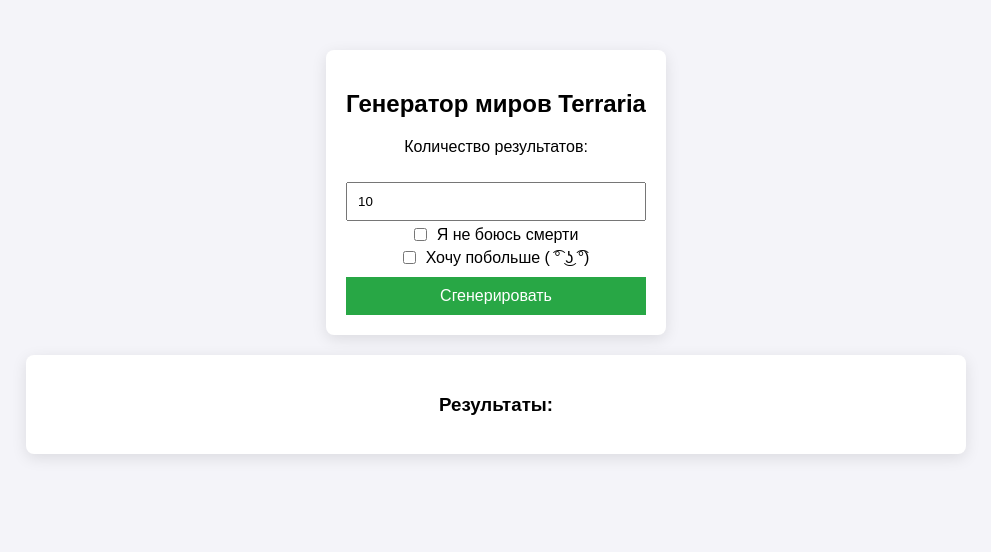
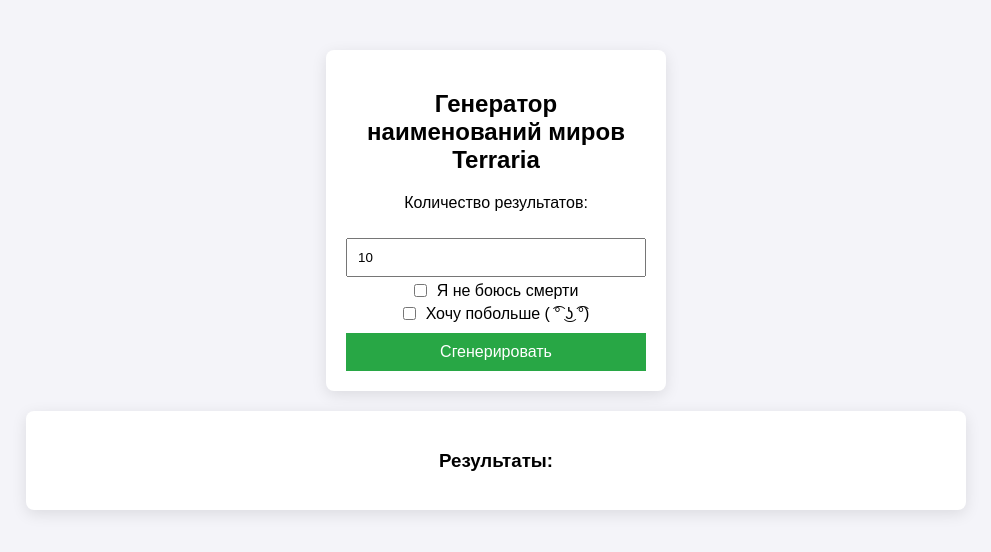
Before and after one commit to ALEX2014-git/Terraria-Like-RU-World-Name-Gen, a plain HTML site: page index.html in a window 1280 px wide. Shown: the whole page, without its empty margins (144-1135 px from the left). Drawn offline with Linux system fonts and the light colour scheme.

Commit message:
Updated site titles

```diff
--- a/index.html
+++ b/index.html
@@ -3,7 +3,7 @@
 <head>
     <meta charset="UTF-8">
     <meta name="viewport" content="width=device-width, initial-scale=1.0">
-    <title>Мой Генератор</title>
+    <title>Генератор русскоязычных наименований миров в стиле Terraria</title>
     <style>
         body {
             font-family: Arial, sans-serif;
@@ -123,7 +123,7 @@
 <body>
 
     <div class="card controls-container">
-        <h2>Генератор миров Terraria</h2>
+        <h2>Генератор наименований миров Terraria</h2>
 
         <p>Количество результатов:</p>
         <input type="number" id="genAmount" value="10">
```
